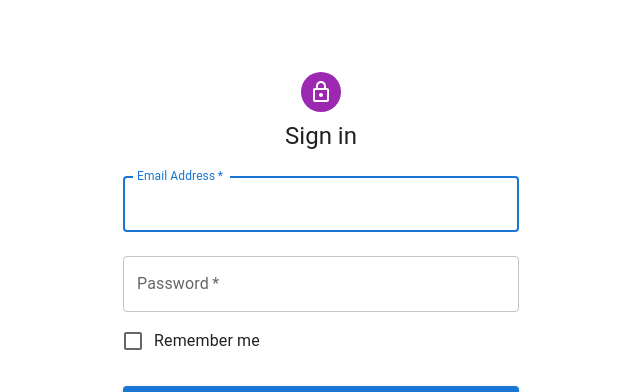
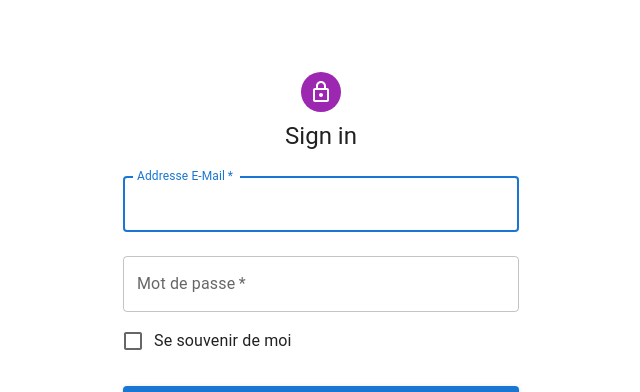
Before and after one commit to FlorianeLNT/NomNom-CookingNetwork, a React (Vite) app: page /login in a window 1280 px wide. Shown: the top 392 px of the page, without its empty margins (319-959 px from the left). Built offline with nearby package versions, Linux system fonts and the light colour scheme.

Commit message:
MàJ compo Login

```diff
--- a/src/Component/Login/Login.jsx
+++ b/src/Component/Login/Login.jsx
@@ -58,9 +58,19 @@ function Login() {
 
     const data = await response.json();
 
-    if (data.message) {
-      setMessage(data.message);
+    if (response.status === 401) {
+      setMessage("Email ou mot de passe incorret");
+      return;
     }
+
+    if (response.status !== 200) {
+      setMessage("Une erreur s'est produite");
+      return;
+    }
+
+    const token = data.token;
+    setMessage("Vous êtes connecté");
+    console.log(token);
   };
 
   return (
@@ -92,7 +102,7 @@ function Login() {
               required
               fullWidth
               id="email"
-              label="Email Address"
+              label="Addresse E-Mail"
               name="email"
               autoComplete="email"
               autoFocus
@@ -104,7 +114,7 @@ function Login() {
               required
               fullWidth
               name="password"
-              label="Password"
+              label="Mot de passe"
               type="password"
               id="password"
               autoComplete="current-password"
@@ -113,7 +123,7 @@ function Login() {
             />
             <FormControlLabel
               control={<Checkbox value="remember" color="primary" />}
-              label="Remember me"
+              label="Se souvenir de moi"
             />
             <Button
               type="submit"
```
